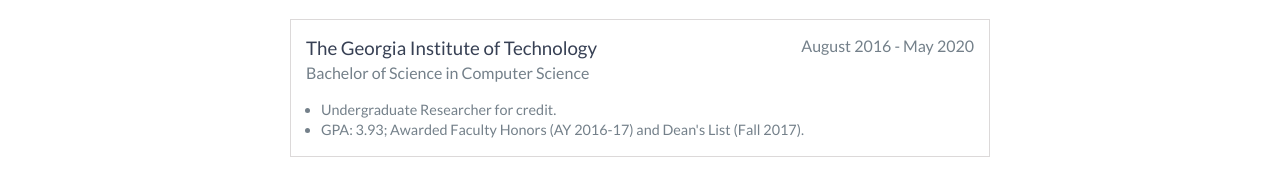
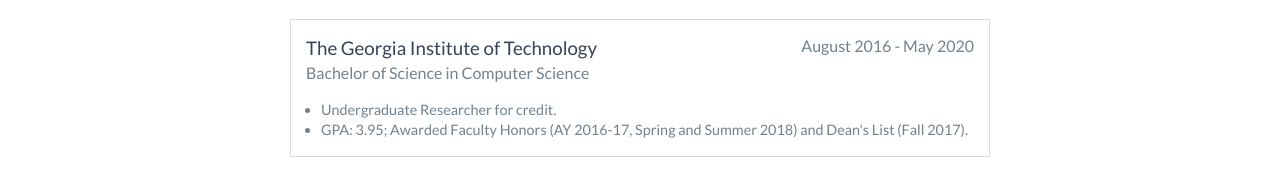
Before and after one commit to AnkitSiva/ankitsiva.github.io, a website: page index.html in a window 1280 px wide. Shown: the part 2160-2346 px from the top of the page. Drawn offline with nearby package versions, Linux system fonts and the light colour scheme.

Commit message:
Updated GPS

```diff
--- a/index.html
+++ b/index.html
@@ -135,7 +135,7 @@
 								Undergraduate Researcher for credit.
 							</li>
 							<li>
-								GPA: 3.93; Awarded Faculty Honors (AY 2016-17) and Dean's List (Fall 2017).
+								GPA: 3.95; Awarded Faculty Honors (AY 2016-17, Spring and Summer 2018) and Dean's List (Fall 2017).
 							</li>
         </div>
         <!-- End .education-block -->
```
